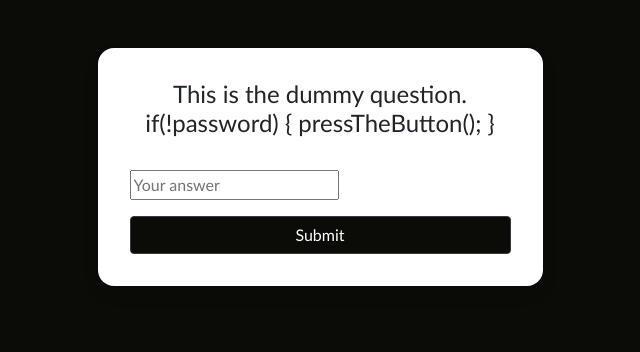
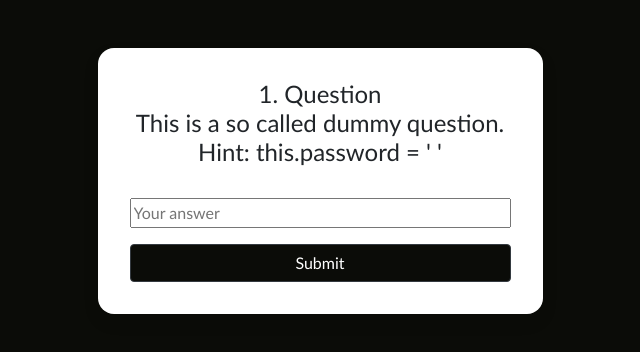
Before and after one commit to JonathanBrickwell/HackMe, a plain HTML site: page public/index.html in a window 1280 px wide. Both pictures are taken after a click on the button "Start The Quiz". Shown: the whole page, without its empty margins (320-960 px from the left). Drawn offline with nearby package versions, Linux system fonts and the light colour scheme; some packages are replaced by stand-ins of ours; no server answers.

Commit message:
#11 - Add: Next question logic implemented

```diff
--- a/public/assets/js/components/quiz/quiz-component.js
+++ b/public/assets/js/components/quiz/quiz-component.js
@@ -14,21 +14,24 @@ function StartTheGame() {
 }
 
 function DisplayNextQuestion() {
-    questionText.innerHTML = questionsModel[currentAnswerIndex].question;
+    var html = "";
+    html += currentAnswerIndex + 1 + ". Question " + "<br>";
+    html +=  questionsModel[currentAnswerIndex].question;
+    questionText.innerHTML = html;
+}
+
+function ResetUserInput() {
+    userInputField.value = "";
 }
 
 function IsCorrectAnswer() {
     if(quizDataModel) {
         if(userInputField.value === quizDataModel[0].answer[currentAnswerIndex]) {
-            console.log("True!");
             currentAnswerIndex++;
             ResetUserInput();
+            DisplayNextQuestion();
         } else {
-            console.log("False!");
+            userInputField.style.borderColor = "red";
         }
     }
 }
-
-function ResetUserInput() {
-    userInputField.value = "";
-}
--- a/public/assets/js/models/quiz-questions-model.js
+++ b/public/assets/js/models/quiz-questions-model.js
@@ -1,11 +1,11 @@
 var questionsModel = [
     {
-        question: "This is the dummy question. \n if(!password) \n { \n pressTheButton(); \n }"
+        question: "This is a so called dummy question." + "<br>" + "Hint: this.password = ' '"
     },
     {
-        question: "This time the password is hidden within this page. \n Hint: I am revealed when inspected."
+        question: "This time the password is hidden within this page." + "<br>" + "Hint: I am revealed when inspected." + "<!-- <span>Password: w-12..---</span>-->"
     },
     {
-        question: "This text is the password. \n Hint: Don't be sha to be the one that's going to find it."
+        question: "This text is the password." + "<br>" + "Hint: Don't be sha to be the one that's going to find it."
     }
 ]
--- a/public/assets/scss/pages/_quiz.scss
+++ b/public/assets/scss/pages/_quiz.scss
@@ -0,0 +1,4 @@
+#userInput {
+    width: 100%;
+    box-shadow: none;
+}
```
Also changed, not shown: public/assets/css/main.css.
